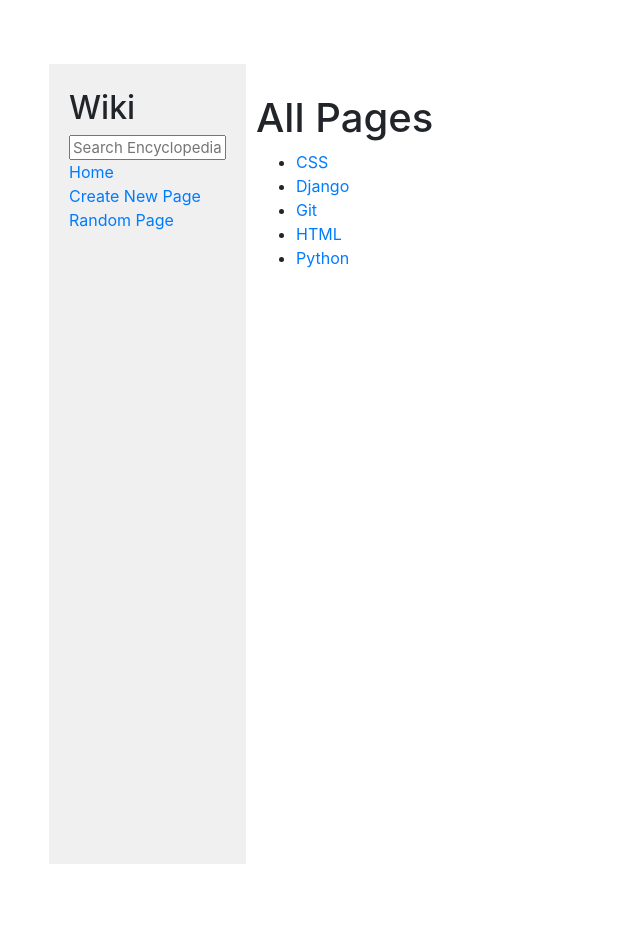
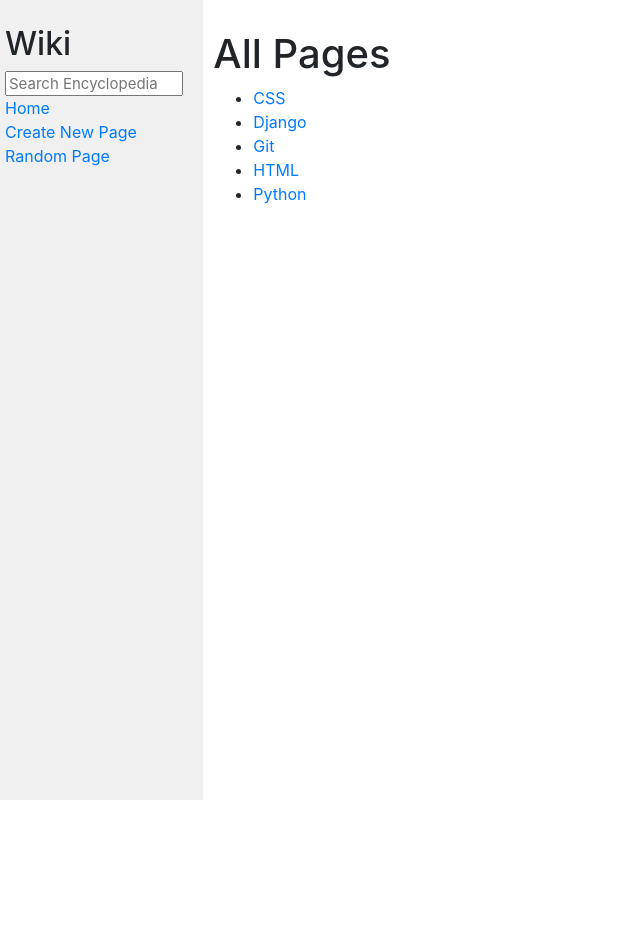
Before and after one commit to AmmarCode/wiki-CS50-project1, a Django app: page / in a window 1280 px wide. Shown: the whole page, without its empty margins (0-640 px from the left). After the commit the page ends 800 px from the top, so only its background shows below. Run offline with Django 3.2, Linux system fonts and the light colour scheme; some libraries are stand-ins or nearby versions.

Commit message:
removed margin from styles.css

```diff
--- a/encyclopedia/static/encyclopedia/styles.css
+++ b/encyclopedia/static/encyclopedia/styles.css
@@ -1,6 +1,5 @@
 body {
-    margin: 2em;
-    padding: 2em;
+    margin: 0;
     background-color: white;
 }
 
```
